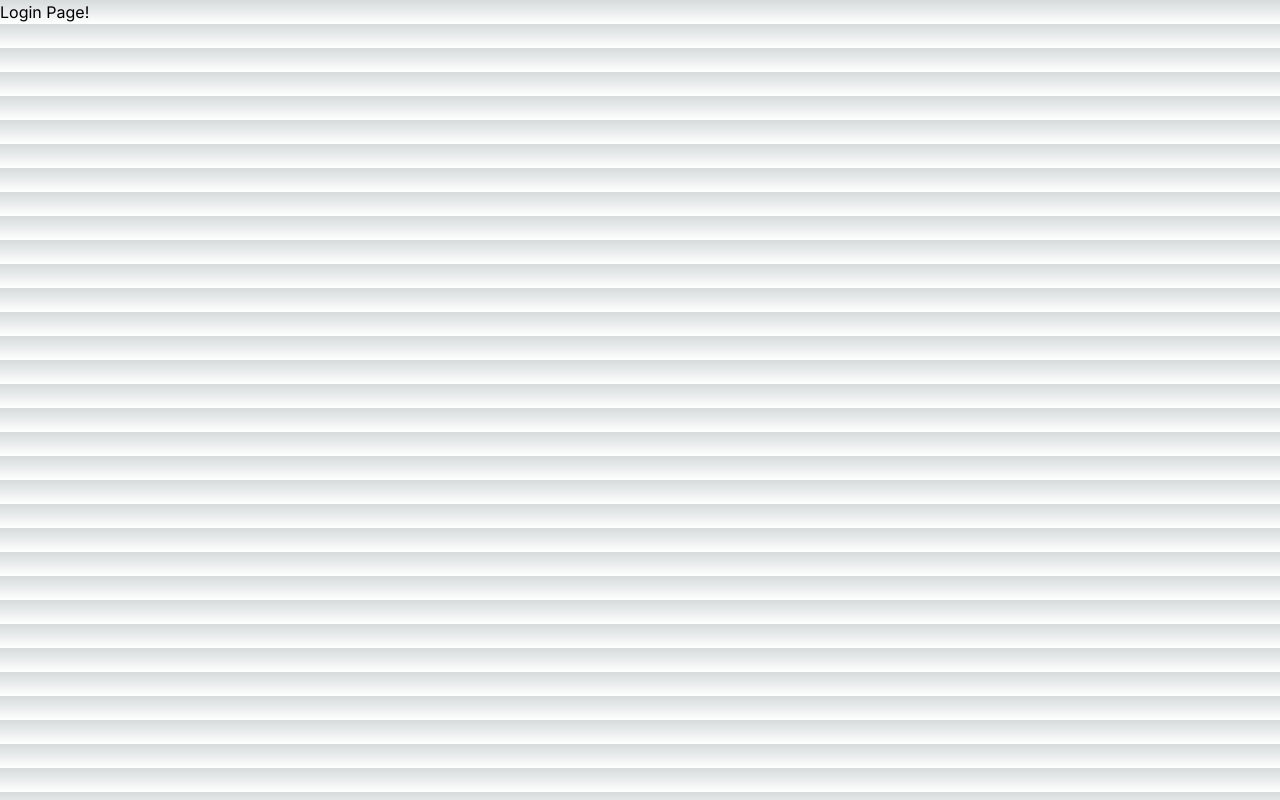
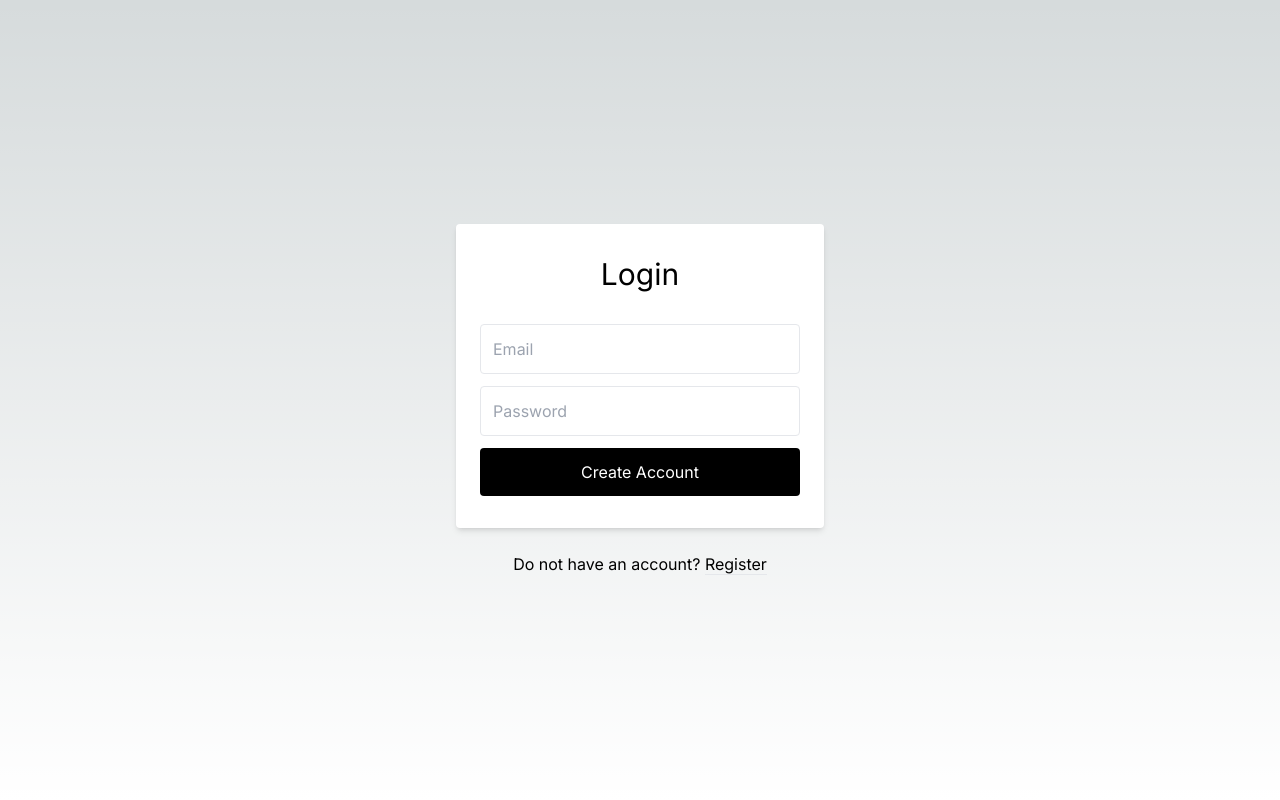
Before and after one commit to esmail-elmoussel/auth-next, a Next.js app: page /auth/login in a window 1280 px wide. Built offline with nearby package versions, Linux system fonts and the light colour scheme.

Commit message:
feat(register): create login page

```diff
--- a/src/app/auth/login/page.tsx
+++ b/src/app/auth/login/page.tsx
@@ -1,3 +1,27 @@
+import { LoginForm } from "@/components/login/login-form.component";
+
 export default function Login() {
-  return <main>Login Page!</main>;
+  return (
+    <main>
+      <div className="bg-grey-lighter min-h-screen flex flex-col">
+        <div className="container max-w-sm mx-auto flex-1 flex flex-col items-center justify-center px-2">
+          <div className="bg-white px-6 py-8 rounded shadow-md text-black w-full">
+            <h1 className="mb-8 text-3xl text-center">Login</h1>
+
+            <LoginForm />
+          </div>
+
+          <div className="text-grey-dark mt-6">
+            Do not have an account?{" "}
+            <a
+              className="no-underline border-b border-blue text-blue"
+              href="/auth/register"
+            >
+              Register
+            </a>
+          </div>
+        </div>
+      </div>
+    </main>
+  );
 }
--- a/src/app/auth/register/page.tsx
+++ b/src/app/auth/register/page.tsx
@@ -17,7 +17,7 @@ export default function Register() {
               className="no-underline border-b border-blue text-blue"
               href="/auth/login"
             >
-              Log in
+              Login
             </a>
           </div>
         </div>
--- /dev/null
+++ b/src/components/login/login-form.component.tsx
@@ -0,0 +1,80 @@
+"use client";
+
+import { Button } from "@/components/shared/button.component";
+import { TextInput } from "@/components/shared/text-input.component";
+import { useLoginMutation } from "@/services/auth.service";
+import { LoginFormFields, RegisterFormFields } from "@/types/auth.types";
+import { FetchBaseQueryError } from "@/types/global.types";
+import { validatePassword } from "@/utils/validation.util";
+import { useForm } from "react-hook-form";
+
+export function LoginForm() {
+  const {
+    register,
+    handleSubmit,
+    formState: { errors: validationErrors },
+  } = useForm<RegisterFormFields>();
+
+  const [loginMutation, { isLoading, error: loginError }] = useLoginMutation();
+
+  const onSubmit = (loginFormFields: LoginFormFields) => {
+    loginMutation({
+      email: loginFormFields.email,
+      password: loginFormFields.password,
+    });
+  };
+
+  return (
+    <form onSubmit={handleSubmit(onSubmit)} noValidate>
+      <TextInput
+        inputProps={{
+          type: "email",
+          placeholder: "Email",
+          ...register("email", {
+            required: "Email is required!",
+            pattern: {
+              value: /^[A-Z0-9._%+-]+@[A-Z0-9.-]+\.[A-Z]{2,4}$/i,
+              message: "Invalid email address!",
+            },
+          }),
+        }}
+        error={validationErrors.email?.message}
+      />
+
+      <TextInput
+        inputProps={{
+          type: "password",
+          placeholder: "Password",
+          ...register("password", {
+            required: "Password is required!",
+            minLength: {
+              value: 8,
+              message: "Password must be at least 8 characters long",
+            },
+            maxLength: {
+              value: 30,
+              message: "Password is too long!",
+            },
+            validate: (value) => {
+              const error = validatePassword(value);
+
+              return error || true;
+            },
+          }),
+        }}
+        error={validationErrors.password?.message}
+      />
+
+      {loginError && (
+        <span className="text-xs text-red-500">
+          {(loginError as FetchBaseQueryError)?.data?.message ||
+            "Something went wrong!"}
+        </span>
+      )}
+
+      <Button type="submit">
+        {isLoading ? "Loading..." : "Create Account"}
+      </Button>
+    </form>
+  );
+}
--- a/src/services/auth.service.ts
+++ b/src/services/auth.service.ts
@@ -1,5 +1,10 @@
 // Need to use the React-specific entry point to import createApi
-import { RegisterDto, RegisterResponseDto } from "@/types/auth.types";
+import {
+  LoginDto,
+  LoginResponseDto,
+  RegisterDto,
+  RegisterResponseDto,
+} from "@/types/auth.types";
 import { createApi, fetchBaseQuery } from "@reduxjs/toolkit/query/react";
 
 export const authApi = createApi({
@@ -13,9 +18,16 @@ export const authApi = createApi({
         body: registerDto,
       }),
     }),
+    login: builder.mutation<LoginResponseDto, LoginDto>({
+      query: (loginDto) => ({
+        url: "/login",
+        method: "post",
+        body: loginDto,
+      }),
+    }),
   }),
 });
 
 // Export hooks for usage in functional components, which are
 // auto-generated based on the defined endpoints
-export const { useRegisterMutation } = authApi;
+export const { useRegisterMutation, useLoginMutation } = authApi;
--- a/src/types/auth.types.ts
+++ b/src/types/auth.types.ts
@@ -20,6 +20,11 @@ export interface RegisterDto {
 
 export type RegisterResponseDto = User;
 
+export interface LoginFormFields {
+  email: string;
+  password: string;
+}
+
 export interface LoginDto {
   email: string;
   password: string;
```
